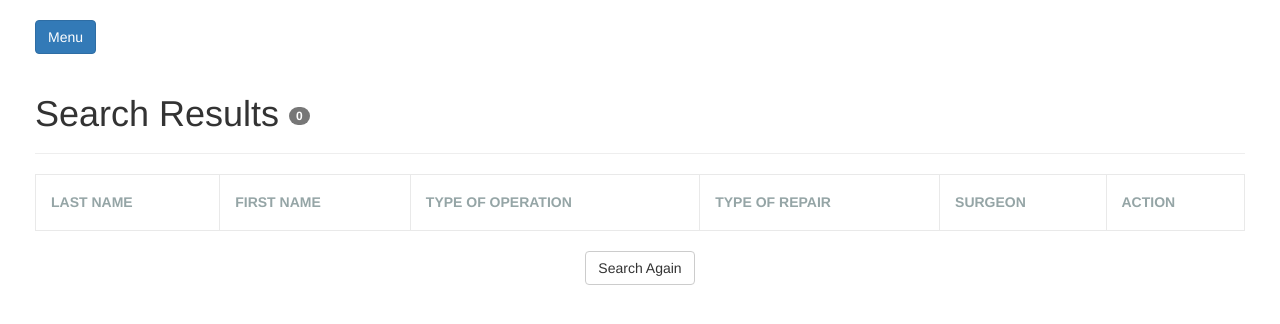
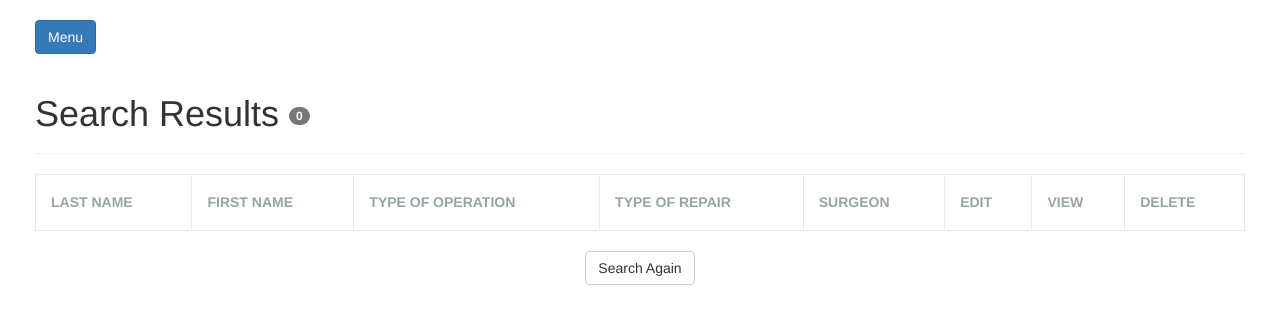
Before and after one commit to rngueco/cmsc127, a PHP site: page /bootstrap/search_result.php?lname=1 in a window 1280 px wide. Shown: the top 324 px of the page. Run offline with PHP 8.4, Linux system fonts and the light colour scheme; data that the repository does not hold is empty.

Commit message:
Add files via upload

```diff
--- a/bootstrap/search_result.php
+++ b/bootstrap/search_result.php
@@ -126,7 +126,9 @@
                   <th>Type of Operation</th>
                   <th>Type of Repair</th>
                   <th>Surgeon</th>
-                  <th>Action</th>
+                  <th>Edit</th>
+                  <th>View</th>
+                  <th>Delete</th>
                 </tr>
                   <?php
                     while($open = mysqli_fetch_array($result)){
@@ -150,12 +152,16 @@
                               <input type='image' src='images/edit.png' width='17px' height='17px' />
                             </span>
                           </form>
+                        </td>
+                        <td>
                           <form action='summary.php' method='post'>
                             <input type='hidden' name='pid' value='".$id."'>
                               <span title='View full summary'>
                                 <input type='image' src='images/view.png' width='17px' height='17px' />
                               </span>
                           </form>
+                        </td>
+                        <td>
                           <form action='remove.php' action='post' onsubmit='return confirm(\"Are you sure you want to delete this record?\");'>
                             <input type='hidden' name='PID' value='".$id."'>
                               <span title='Delete this record'>
```
